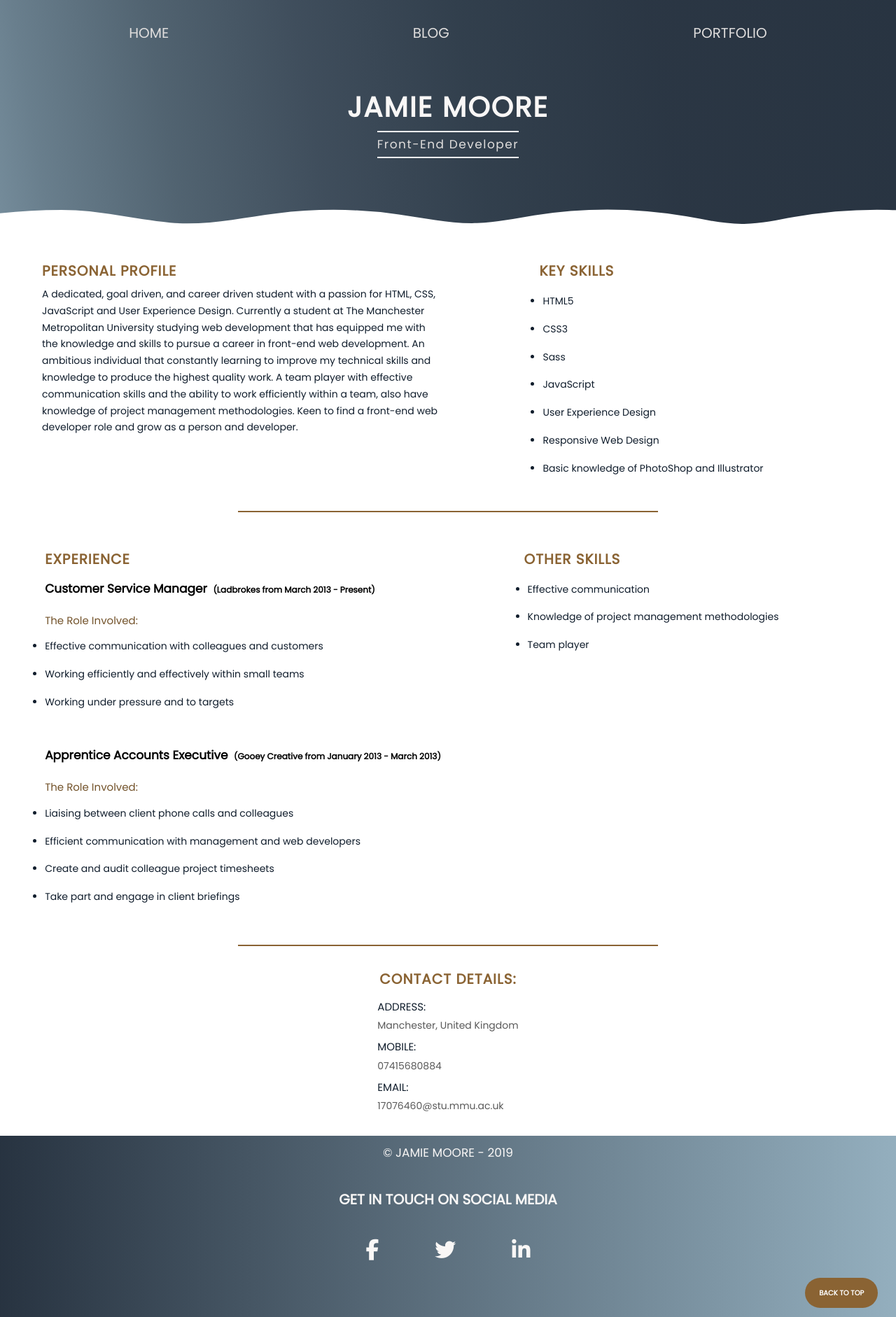
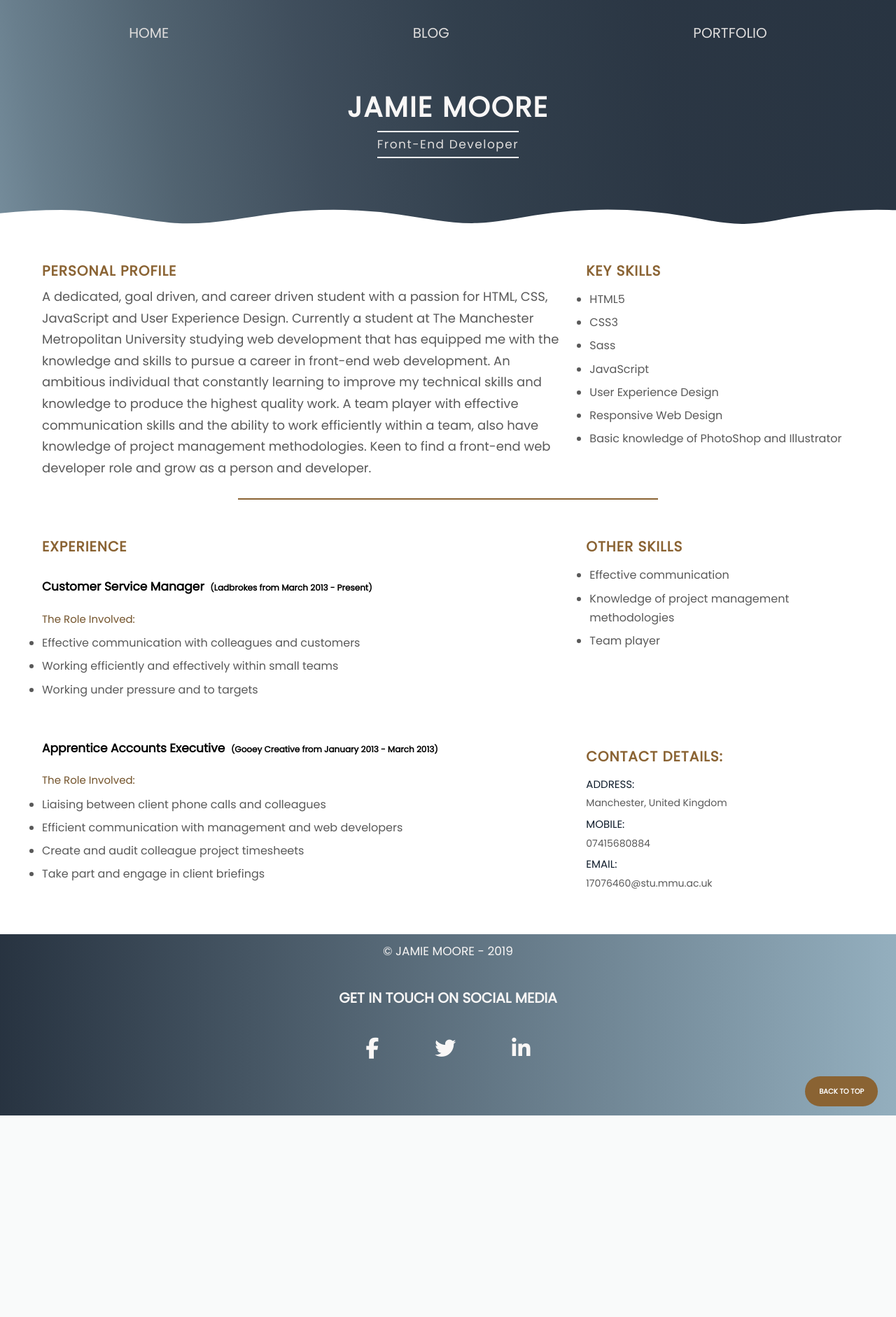
Before and after one commit to JamieMoore1994/jamie-portfolio, a PHP site: page /cv.html in a window 1280 px wide. Shown: the whole page at 70% size. After the commit the page ends 1594 px from the top, so only its background shows below. Run offline with PHP 8.4, Linux system fonts and the light colour scheme; some libraries are stand-ins or nearby versions.

Commit message:
Minor changes to cv page
Making the main column of the grid 2 fractions of the space for the main content and pushing other content into the 1 fraction.

```diff
--- a/css/main.css
+++ b/css/main.css
@@ -575,12 +575,12 @@ img {
 
 .profile__headings + p {
     font-size: 1.3rem;
-    color: var(--color-primary);
+    color: var(--color-grey-dark);
 }
 
 .profile__skills {
     font-size: 1.3rem;
-    color: var(--color-primary);
+    color: var(--color-grey-dark);
     list-style: initial;
     display: flex;
     flex-direction: column;
@@ -589,10 +589,10 @@ img {
 }
 
 .profile__skills-item {
-    padding: .8rem 0;
+    padding: .3rem 0;
 }
 
-.profile::after {
+.profile:nth-of-type(1)::after {
     content: '';
     position: absolute;
     bottom: 0;
@@ -633,8 +633,6 @@ img {
 
 .profile__contact-container {
     display: flex;
-    justify-content: center;
-    align-items: center;
     flex-direction: column;
     padding: 1rem 0 3rem 0;
 }
@@ -656,7 +654,7 @@ img {
     color: var(--color-grey-dark);
 }
 
-.profile__email{
+.profile__email {
     text-decoration: none;
     color: var(--color-grey-dark);
     font-size: 1.4rem;
@@ -674,8 +672,8 @@ img {
         margin: 0 auto;
         display: -ms-grid;
         display: grid;
-        grid-template-columns: repeat(2, 1fr);
-        justify-items: center;
+        grid-template-columns: 2fr 1fr;
+        justify-items: start;
         grid-gap: 1.2rem;
     }
 
@@ -684,11 +682,17 @@ img {
     }
 
     .profile__headings + p {
-        font-size: 1.4rem;
+        font-size: 1.8rem;
+        padding: 0 1.5rem 0 0;
     }
 
     .profile__skills {
-        font-size: 1.4rem;
+        font-size: 1.6rem;
+    }
+
+    .profile__work:nth-of-type(2) {
+        grid-column: 1;
+        grid-row: 2;
     }
 
     .profile__experience {
--- a/cv.html
+++ b/cv.html
@@ -59,7 +59,9 @@
                         <li class="profile__skills-item">Working efficiently and effectively within small teams</li>
                         <li class="profile__skills-item">Working under pressure and to targets</li>
                     </ul>
+            </div>
 
+            <div class="profile__work">
                     <h4 class="profile__experience">Apprentice Accounts Executive <span class="profile__date">(Gooey Creative from January 2013 - March 2013)</span></h4>
                     <p class="profile__experience-role">The Role Involved:</p>
                     <ul class="profile__skills experience">
@@ -77,8 +79,6 @@
                     <li class="profile__skills-item">Team player</li>
                 </ul>
             </div>
-        </section>
-        <section class="profile__contact">
             <div class="profile__contact-container">
                 <h2 class="profile__headings">Contact Details:</h2>
                 <ul class="profile__details">
```
